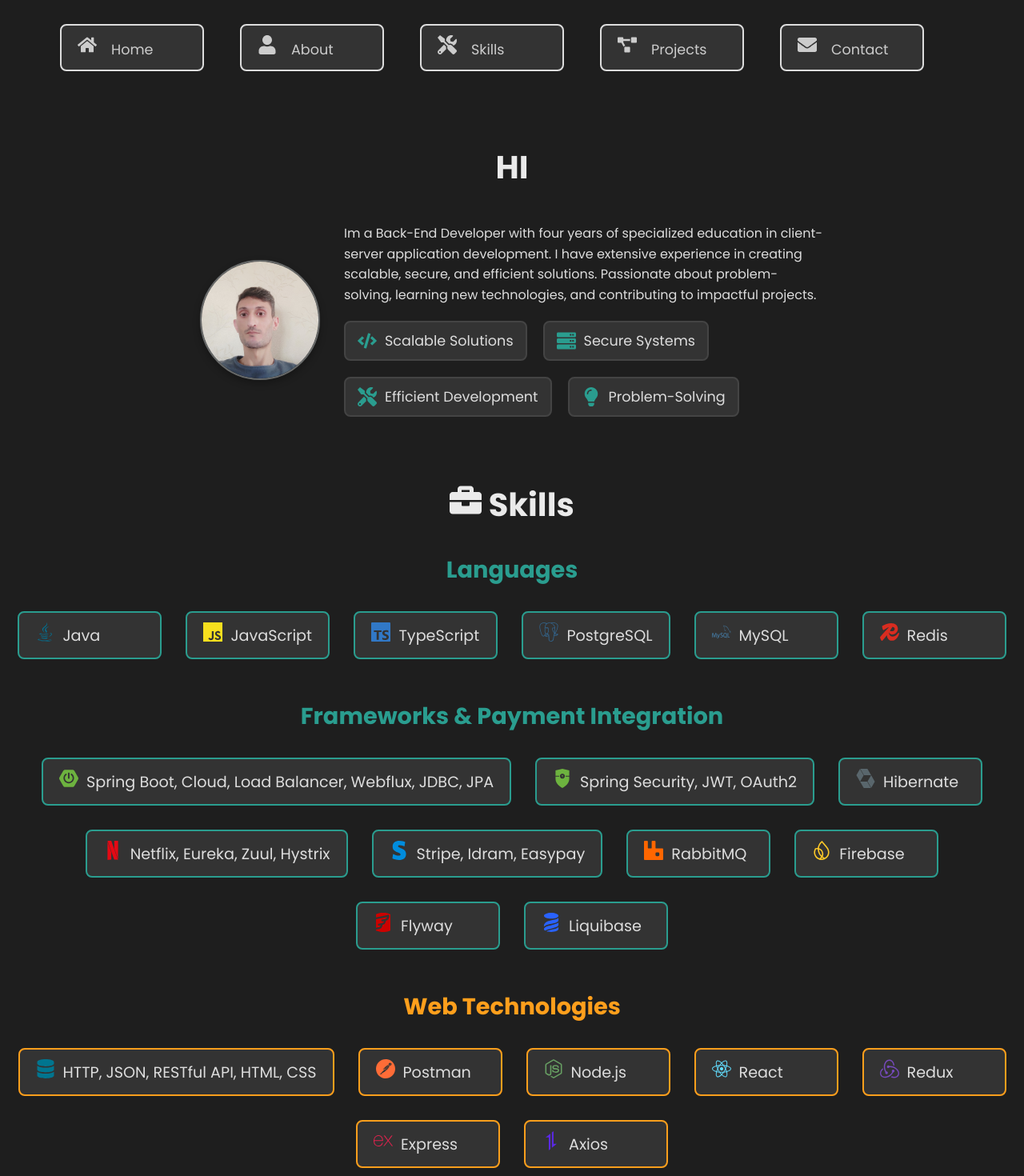
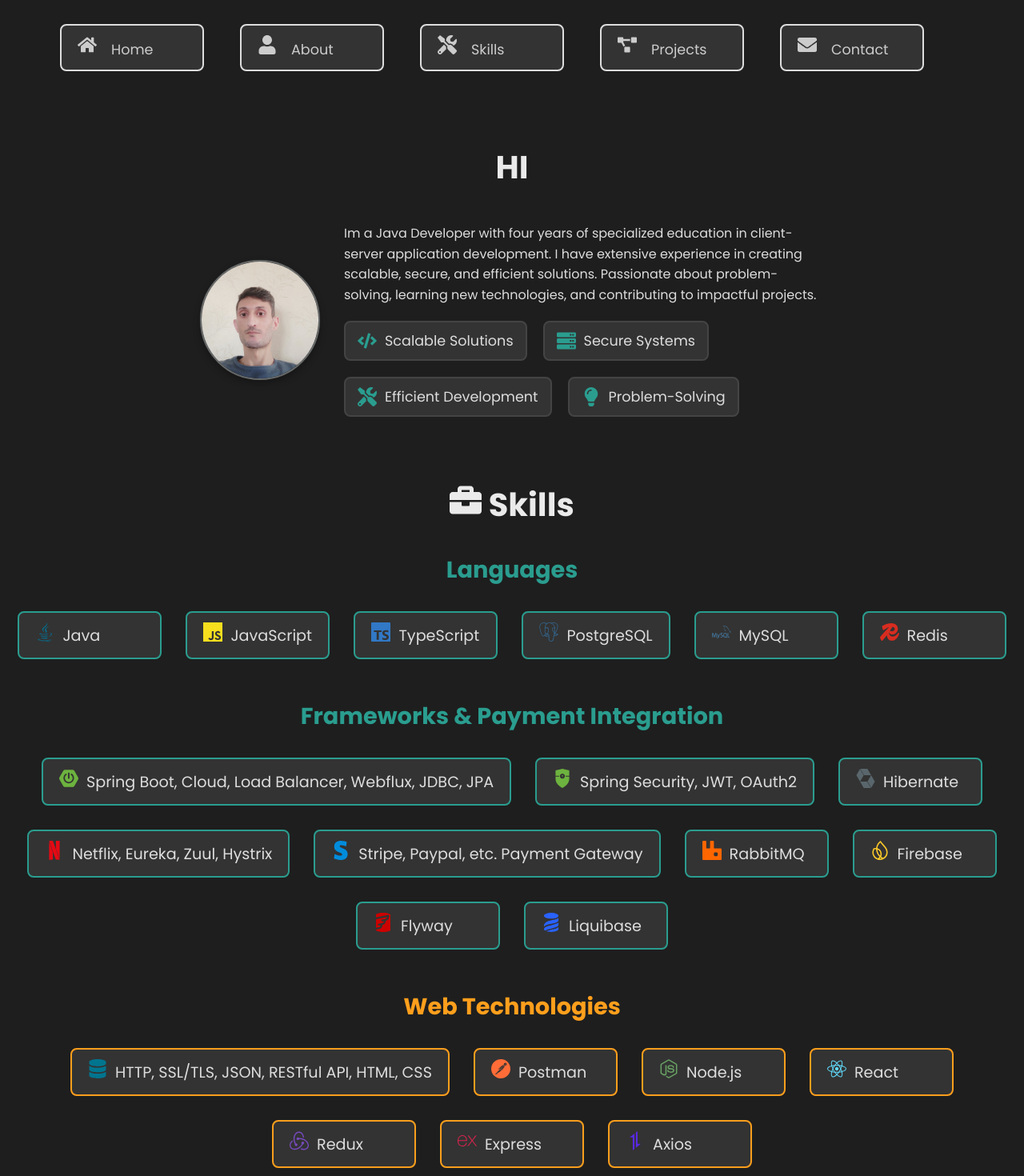
Before and after one commit to mypy125/Portfolio, a React (Vite) app: page / in a window 1280 px wide. Shown: the top 1470 px of the page at 80% size. Built offline with nearby package versions, Linux system fonts and the light colour scheme.

Commit message:
added_skills

```diff
--- a/src/components/about/About.jsx
+++ b/src/components/about/About.jsx
@@ -29,7 +29,7 @@
           transition={{ duration: 0.5, delay: 0.4 }}
         >
           <p>
-            Im a Back-End Developer with four years of specialized education in client-server application development. I have extensive experience in creating scalable, secure, and efficient solutions. Passionate about problem-solving, learning new technologies, and contributing to impactful projects.
+            Im a Java Developer with four years of specialized education in client-server application development. I have extensive experience in creating scalable, secure, and efficient solutions. Passionate about problem-solving, learning new technologies, and contributing to impactful projects.
           </p>
           <div className="about-highlights">
             <div className="highlight-item">
--- a/src/components/skills/Skills.jsx
+++ b/src/components/skills/Skills.jsx
@@ -29,7 +29,7 @@
         { icon: <SiSpringsecurity />, name: 'Spring Security, JWT, OAuth2', iconColor: '#6DB33F' },
         { icon: <SiHibernate />, name: 'Hibernate', iconColor: '#59666C' },
         { icon: <SiNetflix />, name: 'Netflix, Eureka, Zuul, Hystrix', iconColor: '#E50914' },
-        { icon: <SiStripe />, name: 'Stripe, Idram, Easypay', iconColor: '#008CDD' },
+        { icon: <SiStripe />, name: 'Stripe, Paypal, etc. Payment Gateway', iconColor: '#008CDD' },
         { icon: <SiRabbitmq />, name: 'RabbitMQ', iconColor: '#FF6600' },
         { icon: <SiFirebase />, name: 'Firebase', iconColor: '#FFCA28' },
         { icon: <SiFlyway />, name: 'Flyway', iconColor: '#CC0200' },
@@ -40,7 +40,7 @@
       category: 'Web Technologies',
       color: '#ff9f1c',
       items: [
-        { icon: <FaDatabase />, name: 'HTTP, JSON, RESTful API, HTML, CSS', iconColor: '#00758F' },
+        { icon: <FaDatabase />, name: 'HTTP, SSL/TLS, JSON, RESTful API, HTML, CSS', iconColor: '#00758F' },
         { icon: <SiPostman />, name: 'Postman', iconColor: '#FF6C37' },
         { icon: <FaNodeJs />, name: 'Node.js', iconColor: '#68A063' },
         { icon: <FaReact />, name: 'React', iconColor: '#61DAFB' },
```
